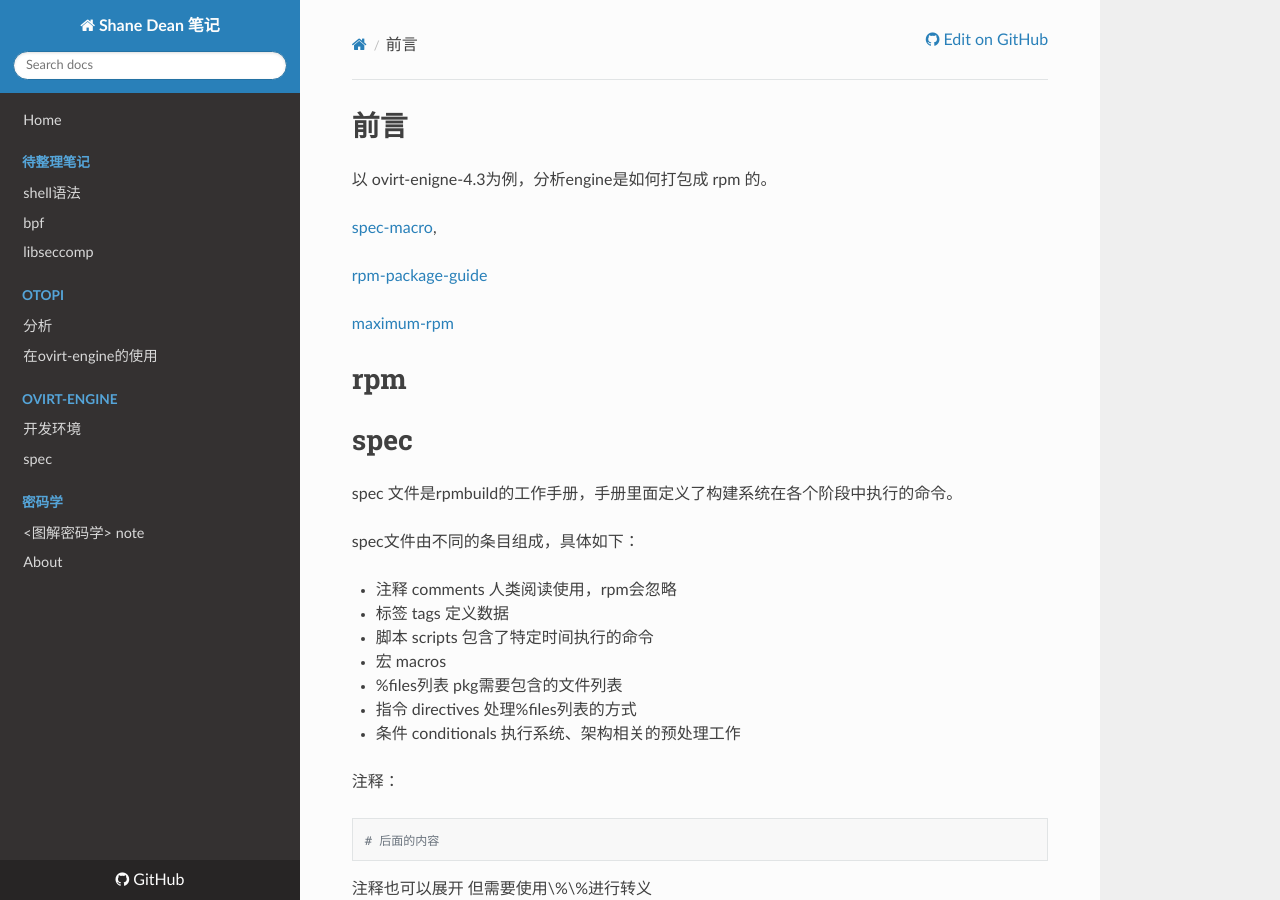
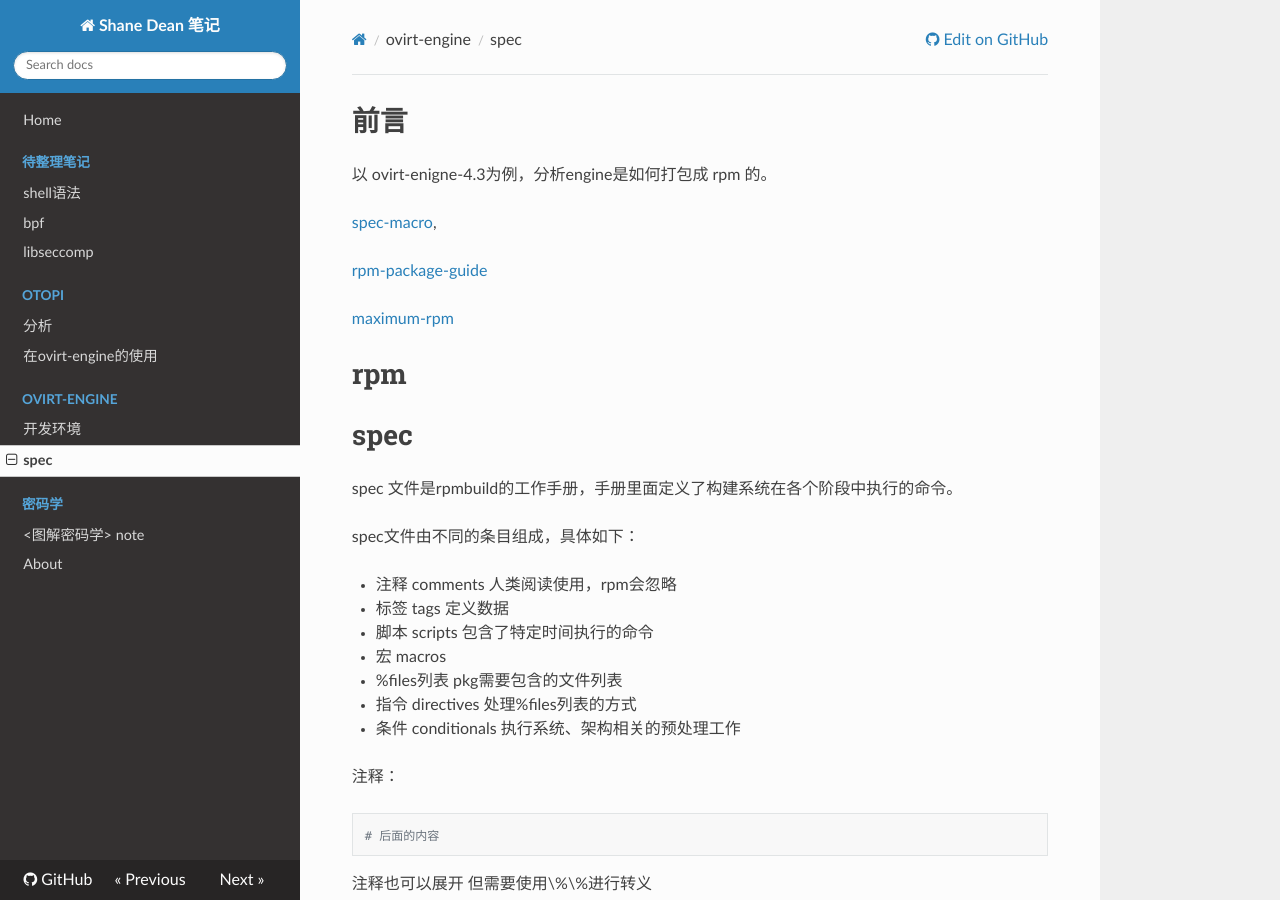
Before and after one commit to ShaneDean/note, an MkDocs documentation site: the page built from docs/ovirt/engine/spec.md, in a window 1280 px wide and 900 px high. Built offline with MkDocs 1.6.1, drawn with Linux system fonts in a browser that asks for light colours; nearby versions of some CDN libraries.

Commit message:
Update mkdocs.yml

```diff
--- a/mkdocs.yml
+++ b/mkdocs.yml
@@ -14,7 +14,7 @@
       - '在ovirt-engine的使用': 'otopi/otopi_in_ovirt_engine.md'
    - 'ovirt-engine':
       - 开发环境: 'ovirt/engine/development_environment.md'
-      - spec: 'ovrt/engine/spec.md'
+      - spec: 'ovirt/engine/spec.md'
    - 密码学:
       - '<图解密码学> note':  cs/cryptology.md
    - About: about.md
```
